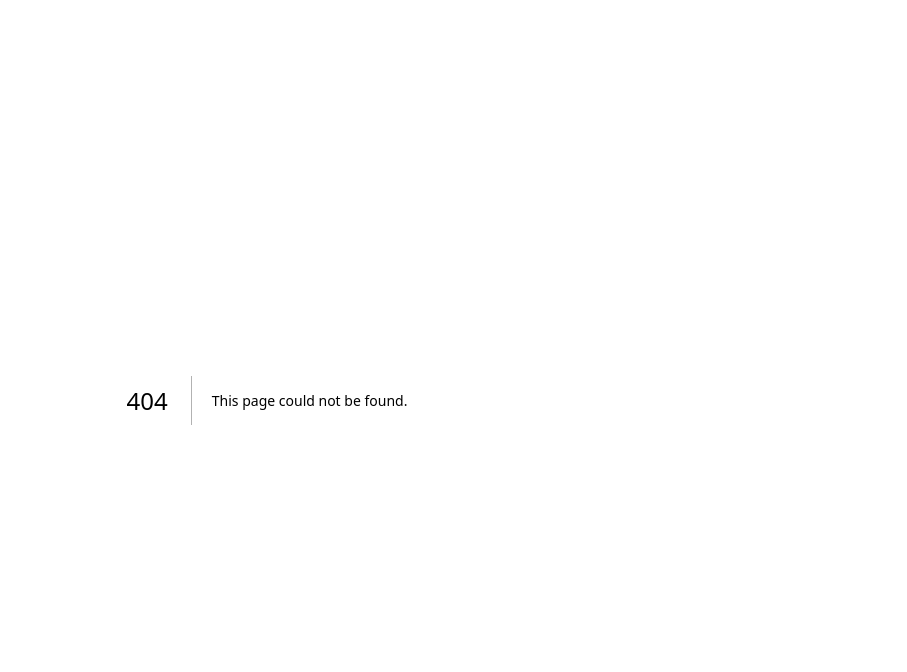
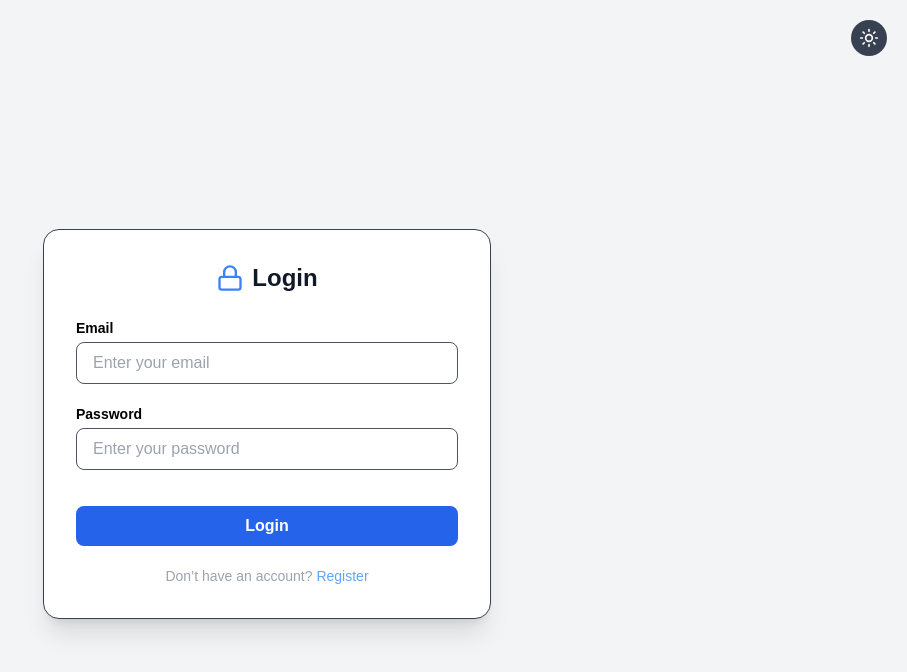
Before and after one commit to Ali-Ashraf-Abir/To-do-App, a Next.js app: page /login in a window 1280 px wide. Before the commit this address had no page. Shown: the top 672 px of the page, without its empty margins (373-1280 px from the left). Built offline with nearby package versions, Linux system fonts and the light colour scheme.

Commit message:
created simple theming and login register pages

```diff
--- /dev/null
+++ b/src/app/(auth)/login/page.tsx
@@ -0,0 +1,12 @@
+import AuthForm from "@/components/AuthForm";
+import ThemeToggle from "@/components/ThemeToggle";
+
+export default function LoginPage() {
+  return (
+    <main className="flex items-center justify-center min-h-screen bg-gray-100 dark:bg-gray-900 transition-colors duration-300">
+
+
+      <AuthForm type="login" />
+    </main>
+  );
+}
--- /dev/null
+++ b/src/app/(auth)/register/page.tsx
@@ -0,0 +1,10 @@
+import AuthForm from "@/components/AuthForm";
+
+export default function RegisterPage() {
+  return (
+<main className="flex items-center justify-center min-h-screen bg-gray-100 dark:bg-gray-900 transition-colors duration-300">
+
+      <AuthForm type="register" />
+    </main>
+  );
+}
--- a/src/app/layout.tsx
+++ b/src/app/layout.tsx
@@ -1,6 +1,8 @@
 import type { Metadata } from "next";
 import localFont from "next/font/local";
 import "./globals.css";
+import { ThemeProvider } from "@/context/ThemeContext";
+import ThemeToggle from "@/components/ThemeToggle";
 
 const geistSans = localFont({
   src: "./fonts/GeistVF.woff",
@@ -18,17 +20,15 @@ export const metadata: Metadata = {
   description: "Generated by create next app",
 };
 
-export default function RootLayout({
-  children,
-}: Readonly<{
-  children: React.ReactNode;
-}>) {
+export default function RootLayout({ children }: { children: React.ReactNode }) {
   return (
     <html lang="en">
-      <body
-        className={`${geistSans.variable} ${geistMono.variable} antialiased`}
-      >
-        {children}
+      <body className={`${geistSans.variable} ${geistMono.variable} transition-colors duration-300`}>
+
+        <ThemeProvider>{children}
+
+          <ThemeToggle></ThemeToggle>
+        </ThemeProvider>
       </body>
     </html>
   );
--- /dev/null
+++ b/src/components/AuthForm.tsx
@@ -0,0 +1,85 @@
+"use client";
+
+import { useState } from "react";
+import Input from "./Input";
+import Link from "next/link";
+import { Lock, User } from "lucide-react"; // ✅ Lucide icons
+
+interface AuthFormProps {
+  type: "login" | "register";
+}
+
+const AuthForm: React.FC<AuthFormProps> = ({ type }) => {
+  const [form, setForm] = useState({ email: "", password: "" });
+
+  const handleChange = (e: React.ChangeEvent<HTMLInputElement>) => {
+    setForm({ ...form, [e.target.name]: e.target.value });
+  };
+
+  const handleSubmit = (e: React.FormEvent) => {
+    e.preventDefault();
+    console.log("Form submitted:", form);
+  };
+
+  return (
+    <form
+      onSubmit={handleSubmit}
+      className="w-full max-w-md p-8 mx-auto mt-12 bg-white dark:bg-gray-900 text-gray-900 dark:text-white border border-gray-700 rounded-2xl shadow-xl"
+    >
+      <div className="flex items-center justify-center mb-6">
+        <div className="text-3xl text-blue-500">
+          {type === "login" ? <Lock size={28} /> : <User size={28} />}
+        </div>
+        <h2 className="ml-2 text-2xl font-bold text-gray-900 dark:text-white">
+          {type === "login" ? "Login" : "Register"}
+        </h2>
+      </div>
+
+      <Input
+        label="Email"
+        name="email"
+
+        type="email"
+        value={form.email}
+        onChange={handleChange}
+        required
+      />
+      <Input
+        label="Password"
+        name="password"
+        type="password"
+
+        value={form.password}
+        onChange={handleChange}
+        required
+      />
+
+      <button
+        type="submit"
+        className="w-full py-2 mt-4 font-semibold text-white transition bg-blue-600 rounded-lg hover:bg-blue-700"
+      >
+        {type === "login" ? "Login" : "Register"}
+      </button>
+
+      <div className="mt-5 text-sm text-center text-gray-400">
+        {type === "login" ? (
+          <>
+            Don’t have an account?{" "}
+            <Link href="/register" className="text-blue-400 hover:underline">
+              Register
+            </Link>
+          </>
+        ) : (
+          <>
+            Already have an account?{" "}
+            <Link href="/login" className="text-blue-400 hover:underline">
+              Login
+            </Link>
+          </>
+        )}
+      </div>
+    </form>
+  );
+};
+
+export default AuthForm;
--- /dev/null
+++ b/src/components/Input.tsx
@@ -0,0 +1,23 @@
+import React from "react";
+
+interface InputProps extends React.InputHTMLAttributes<HTMLInputElement> {
+  label: string;
+  name: string;
+}
+
+const Input: React.FC<InputProps> = ({ label, name, ...props }) => (
+  <div className="mb-5">
+    <label htmlFor={name} className="block mb-1 text-sm font-semibold dark:text-gray-300 text-black">
+      {label}
+    </label>
+    <input
+      id={name}
+      name={name}
+      placeholder={`Enter your ${label.toLowerCase()}`}
+      {...props}
+      className="w-full px-4 py-2 dark:bg-gray-800 bg-white border border-gray-600 rounded-lg text-gray-100 focus:outline-none focus:ring-2 focus:ring-blue-500 transition"
+    />
+  </div>
+);
+
+export default Input;
--- /dev/null
+++ b/src/components/ThemeToggle.tsx
@@ -0,0 +1,18 @@
+"use client";
+
+import { useTheme } from "@/context/ThemeContext";
+import { Moon, Sun } from "lucide-react";
+
+export default function ThemeToggle() {
+  const { theme, toggleTheme } = useTheme();
+
+  return (
+    <button
+      onClick={toggleTheme}
+      className="fixed top-5 right-5 z-50 p-2 text-white bg-gray-700 rounded-full hover:bg-gray-600 dark:bg-white dark:text-black transition"
+      aria-label="Toggle Theme"
+    >
+      {theme === "dark" ? <Sun size={20} /> : <Moon size={20} />}
+    </button>
+  );
+}
--- /dev/null
+++ b/src/context/ThemeContext.tsx
@@ -0,0 +1,42 @@
+"use client";
+
+import { createContext, useContext, useEffect, useState } from "react";
+
+type Theme = "light" | "dark";
+type ThemeContextType = {
+  theme: Theme;
+  toggleTheme: () => void;
+};
+
+const ThemeContext = createContext<ThemeContextType | undefined>(undefined);
+
+export const ThemeProvider = ({ children }: { children: React.ReactNode }) => {
+  const [theme, setTheme] = useState<Theme>("dark");
+
+  useEffect(() => {
+    const saved = localStorage.getItem("theme") as Theme;
+    if (saved) {
+      setTheme(saved);
+      document.documentElement.classList.toggle("dark", saved === "dark");
+    }
+  }, []);
+
+  const toggleTheme = () => {
+    const newTheme: Theme = theme === "dark" ? "light" : "dark";
+    setTheme(newTheme);
+    document.documentElement.classList.toggle("dark", newTheme === "dark");
+    localStorage.setItem("theme", newTheme);
+  };
+
+  return (
+    <ThemeContext.Provider value={{ theme, toggleTheme }}>
+      {children}
+    </ThemeContext.Provider>
+  );
+};
+
+export const useTheme = () => {
+  const context = useContext(ThemeContext);
+  if (!context) throw new Error("useTheme must be used within ThemeProvider");
+  return context;
+};
--- a/tailwind.config.ts
+++ b/tailwind.config.ts
@@ -1,6 +1,7 @@
 import type { Config } from "tailwindcss";
 
 const config: Config = {
+  darkMode: "class", // <-- Enable class-based dark mode
   content: [
     "./src/pages/**/*.{js,ts,jsx,tsx,mdx}",
     "./src/components/**/*.{js,ts,jsx,tsx,mdx}",
@@ -16,4 +17,5 @@ const config: Config = {
   },
   plugins: [],
 };
+
 export default config;
```
Also changed, not shown: package.json (+6 -5 lines), 1 other file (tests, documents, lock files or other folders).
